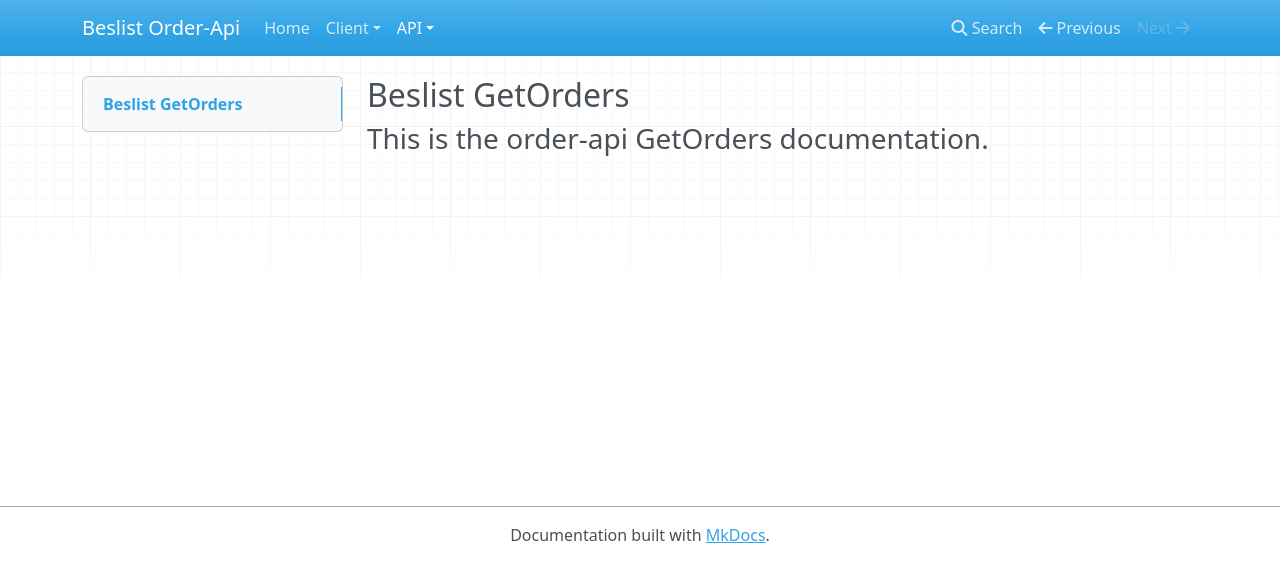
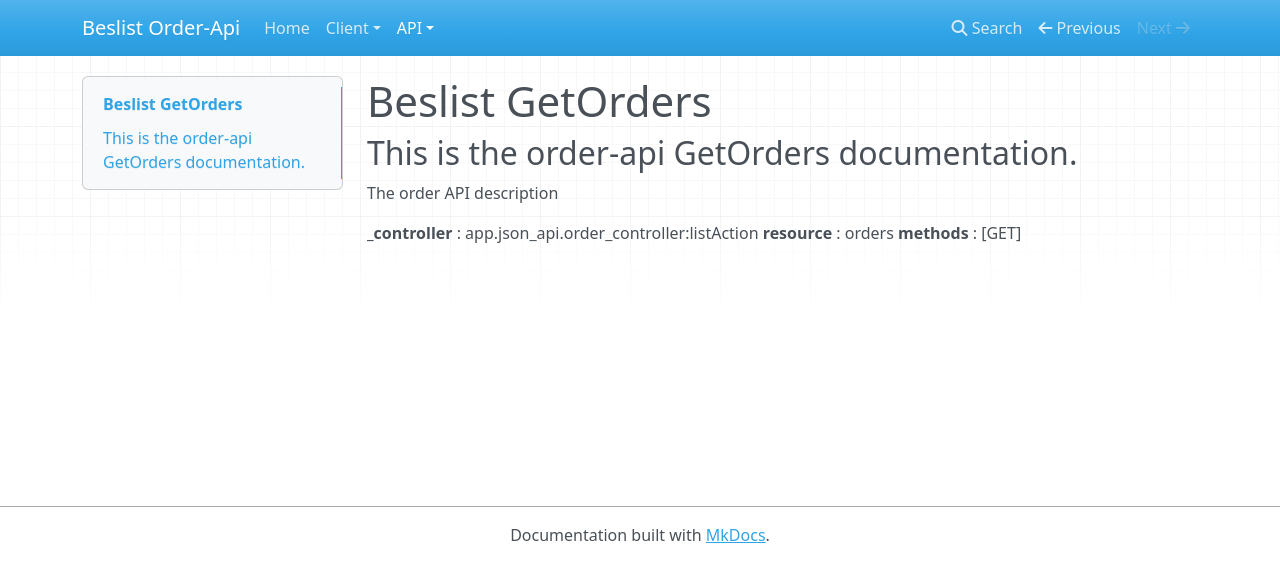
Before and after one commit to jeroenoliemans/order-api-client, an MkDocs documentation site: the page built from docs/API/getorders.md, in a window 1280 px wide. Shown: the top 582 px of the page. Built offline with MkDocs 1.6.1, drawn with Linux system fonts in a browser that asks for light colours; nearby versions of some CDN libraries; old or Windows-style settings are respelled for this version of MkDocs.

Commit message:
feature/markdown-update docs

```diff
--- a/docs/API/getorders.md
+++ b/docs/API/getorders.md
@@ -1,4 +1,10 @@
-## Beslist GetOrders
+# Beslist GetOrders
 
 
-### This is the order-api GetOrders documentation.
+## This is the order-api GetOrders documentation.
+
+The order API description
+
+**_controller** : app.json_api.order_controller:listAction
+**resource** : orders
+**methods** : [GET]
```
